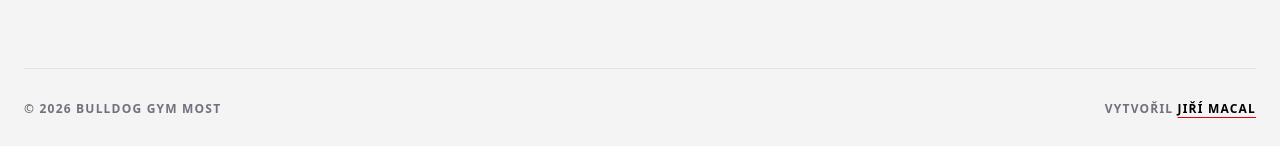
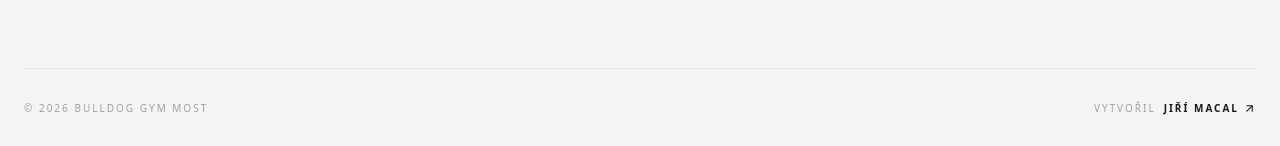
Before and after one commit to Jir1mac/Bulldoggym, a Next.js app: page / in a window 1280 px wide. Shown: the part 8446-8592 px from the top of the page. Built offline with nearby package versions, Linux system fonts and the light colour scheme; no server answers; the database is empty.

Commit message:
proste commit

```diff
--- a/components/Foter.tsx
+++ b/components/Foter.tsx
@@ -13,6 +13,7 @@ import {
     Facebook,
     Youtube,
     ChevronRight,
+    ArrowUpRight,
 } from "lucide-react";
 
 export default function Footer() {
@@ -118,16 +119,18 @@ export default function Footer() {
                     </div>
                 </div>
 
-                <div className="pt-8 border-t border-zinc-200 flex flex-col md:flex-row justify-between items-center gap-4 text-xs text-zinc-500 uppercase tracking-widest font-bold">
+                <div className="pt-8 border-t border-zinc-200 flex flex-col md:flex-row justify-between items-center gap-4 text-[10px] uppercase tracking-[0.2em] font-medium text-zinc-400">
                     <p>© {currentYear} Bulldog Gym Most</p>
-                    <p>
-                        Vytvořil{" "}
+                    <p className="flex items-center gap-2">
+                        Vytvořil
                         <a
                             href="https://www.jirimacal.cz/"
                             target="_blank"
-                            className="text-black hover:text-red-600 transition-colors underline decoration-red-600 underline-offset-4"
+                            rel="noopener noreferrer"
+                            className="flex items-center gap-1 text-zinc-900 font-bold hover:text-red-600 transition-colors group"
                         >
                             Jiří Macal
+                            <ArrowUpRight size={13} className="group-hover:-translate-y-0.5 group-hover:translate-x-0.5 transition-transform" />
                         </a>
                     </p>
                 </div>
```
